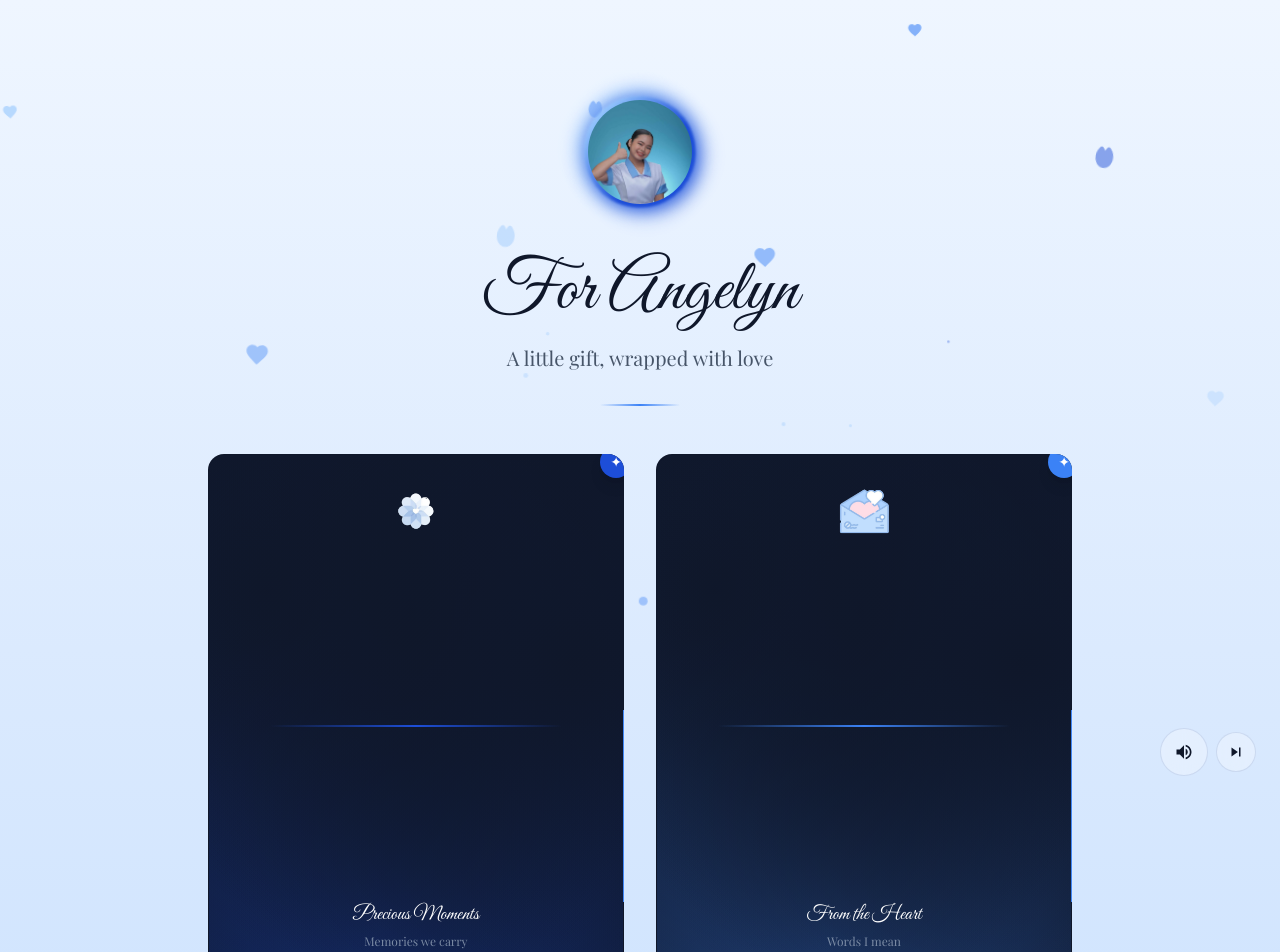
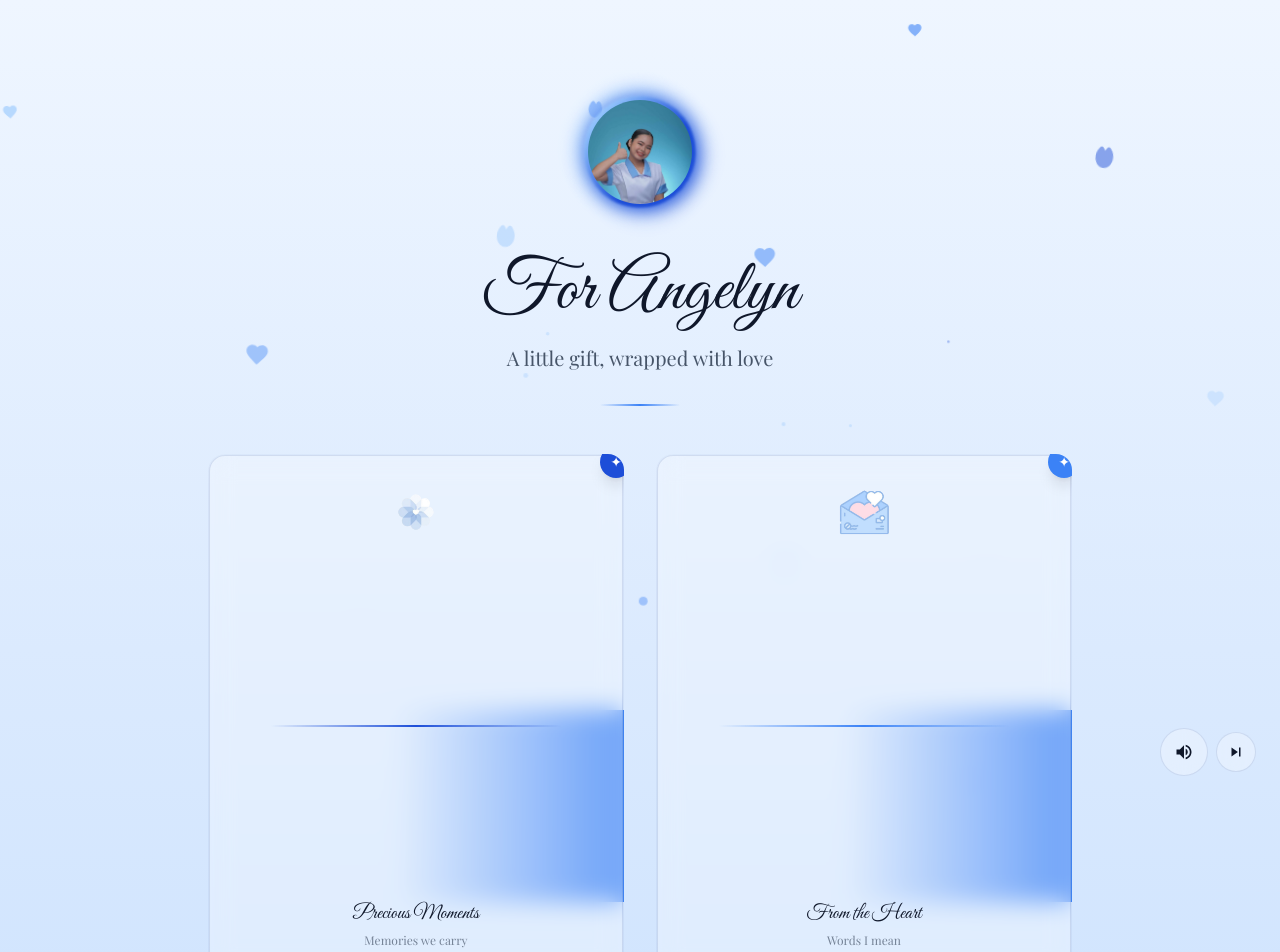
Before and after one commit to anishinsei-343030/Jasper-Pilar2, a Next.js app: page / in a window 1280 px wide. Shown: the top 952 px of the page. Built offline with nearby package versions, Linux system fonts and the light colour scheme; a web font is replaced by a local one.

Commit message:
fix: revert to light glass cards + keep rotating glow border

```diff
--- a/src/components/GiftBox.tsx
+++ b/src/components/GiftBox.tsx
@@ -39,7 +39,6 @@ export function GiftBox({ label, tagline, emoji, color, index, peekPreviews, onC
   return (
     <motion.button
       className="gift-card relative w-full aspect-[4/5] cursor-pointer group overflow-hidden rounded-2xl"
-      style={{ backgroundColor: '#0F172A' }}
       initial={{ opacity: 0, y: 40 }}
       animate={{ opacity: 1, y: 0 }}
       transition={{ duration: 0.6, delay: 0.4 + index * 0.15 }}
@@ -50,21 +49,7 @@ export function GiftBox({ label, tagline, emoji, color, index, peekPreviews, onC
       <div className="absolute inset-0 overflow-hidden rounded-2xl pointer-events-none">
         <div className="card-glow" />
       </div>
-      <div className="absolute inset-[1px] rounded-2xl overflow-hidden" style={{ zIndex: 1 }}>
-        <div
-          className="absolute inset-0"
-          style={{
-            backgroundColor: '#0F172A',
-            backgroundImage: `
-              radial-gradient(at 88% 40%, #0F172A 0px, transparent 85%),
-              radial-gradient(at 49% 30%, #0F172A 0px, transparent 85%),
-              radial-gradient(at 14% 26%, #0F172A 0px, transparent 85%),
-              radial-gradient(at 0% 64%, ${color}33 0px, transparent 85%),
-              radial-gradient(at 41% 94%, ${color}55 0px, transparent 85%),
-              radial-gradient(at 100% 99%, ${color}22 0px, transparent 85%)
-            `,
-          }}
-        />
+      <div className="absolute inset-[1px] rounded-2xl overflow-hidden glass box-shadow" style={{ zIndex: 1 }}>
         <div
           className="gift-bg"
           style={{
@@ -98,8 +83,8 @@ export function GiftBox({ label, tagline, emoji, color, index, peekPreviews, onC
           />
 
           <div className="text-center">
-            <h3 className="text-xl font-heading text-white mb-1">{label}</h3>
-            <p className="text-xs font-serif text-[#94A3B8]/80">{tagline}</p>
+            <h3 className="text-xl font-heading text-[#0F172A] mb-1">{label}</h3>
+            <p className="text-xs font-serif text-[#475569]/70">{tagline}</p>
           </div>
         </div>
       </div>
```
